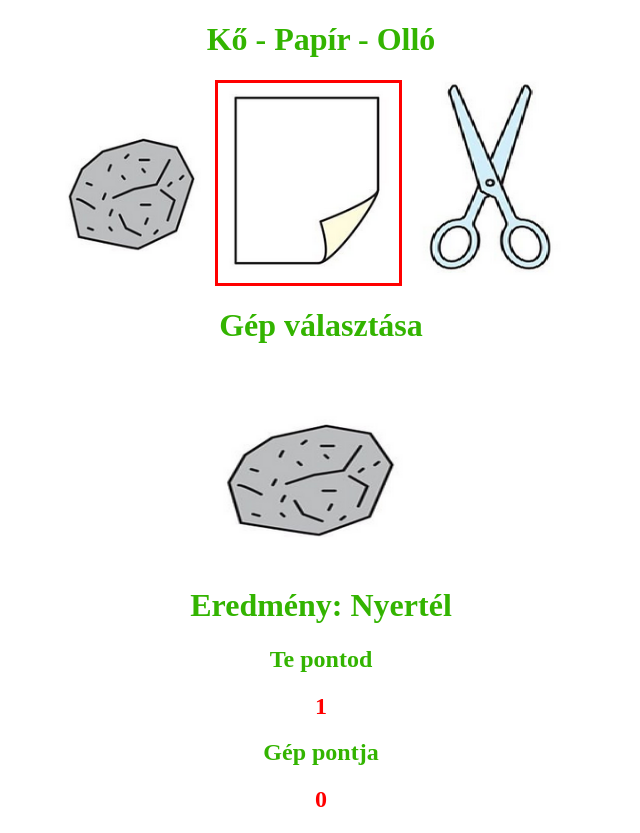
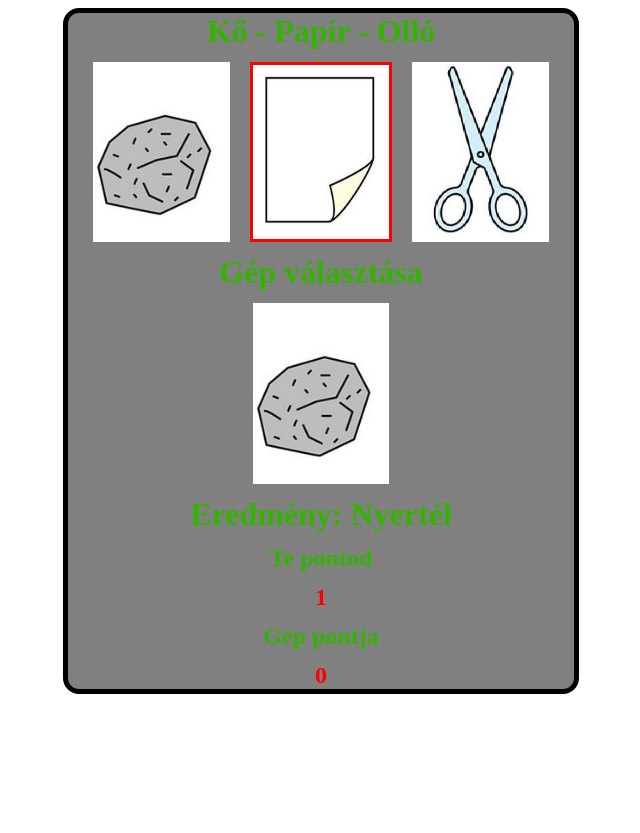
Before and after one commit to n-szilard/ko-papir-ollo, a plain HTML site: page index.html in a window 1280 px wide. Both pictures are taken after a click on the picture 627 px from the left and 179 px from the top of the page. Shown: the whole page, without its empty margins (319-959 px from the left). After the commit the page ends 800 px from the top, so only its background shows below. Drawn offline with Linux system fonts and the light colour scheme.

Commit message:
Reszponzivitás és szépítés css-ben

```diff
--- a/app.js
+++ b/app.js
@@ -36,32 +36,36 @@ function jatek(valasztott) {
     gepValasztottKep.src = "./kepek/" + gepValasztott + ".png"
 
 
-    if (valasztott == gepValasztott) {
-        eredmenyElem.innerHTML = "Eredmény: döntetlen"
-    } else if (valasztott == "ko" && gepValasztott == "papir") {
-        eredmenyElem.innerHTML = "Eredmény: Vesztettél"
-        gepPont++;
-    } else if (valasztott == "ko" && gepValasztott == "ollo") {
-        eredmenyElem.innerHTML = "Eredmény: Nyertél"
-        jatekosPont++;
-    } else if (valasztott == "papir" && gepValasztott == "ko") {
-        eredmenyElem.innerHTML = "Eredmény: Nyertél"
-        jatekosPont++;
-    }  else if (valasztott == "papir" && gepValasztott == "ollo") {
-        eredmenyElem.innerHTML = "Eredmény: Vesztettel"
-        gepPont++;
-    }   else if (valasztott == "ollo" && gepValasztott == "ko") {
-        eredmenyElem.innerHTML = "Eredmény: Vesztettel"
-        gepPont++;
-    }   else if (valasztott == "ollo" && gepValasztott == "papir") {
-        eredmenyElem.innerHTML = "Eredmény: Nyertél"
-        jatekosPont++;
-    }
+    eredmeny(valasztott, gepValasztott, eredmenyElem);
 
     document.getElementById("jatekosPont").innerHTML = jatekosPont;
     document.getElementById("gepPont").innerHTML = gepPont;
 }
 
+function eredmeny(valasztott, gepValasztott, eredmenyElem) {
+    if (valasztott == gepValasztott) {
+        eredmenyElem.innerHTML = "Eredmény: döntetlen";
+    } else if (valasztott == "ko" && gepValasztott == "papir") {
+        eredmenyElem.innerHTML = "Eredmény: Vesztettél" `${jatekosPont}`;
+        gepPont++;
+    } else if (valasztott == "ko" && gepValasztott == "ollo") {
+        eredmenyElem.innerHTML = "Eredmény: Nyertél";
+        jatekosPont++;
+    } else if (valasztott == "papir" && gepValasztott == "ko") {
+        eredmenyElem.innerHTML = "Eredmény: Nyertél";
+        jatekosPont++;
+    } else if (valasztott == "papir" && gepValasztott == "ollo") {
+        eredmenyElem.innerHTML = "Eredmény: Vesztettel";
+        gepPont++;
+    } else if (valasztott == "ollo" && gepValasztott == "ko") {
+        eredmenyElem.innerHTML = "Eredmény: Vesztettel";
+        gepPont++;
+    } else if (valasztott == "ollo" && gepValasztott == "papir") {
+        eredmenyElem.innerHTML = "Eredmény: Nyertél";
+        jatekosPont++;
+    }
+}
+
 function getRandomInt(max) {
     return Math.floor(Math.random() * max);
 }
--- a/index.html
+++ b/index.html
@@ -16,7 +16,7 @@
             <img src="./kepek/ollo.png" id="ollo" class="kep" onclick="ollo()">
         </div>
         <h1>Gép választása</h1>
-        <div class="kepek"><img src="" id="gepValasztas" class="kep"></div>
+        <div class="kepek kozep"><img src="" id="gepValasztas" class="kep"></div>
         <h1 id="eredmeny">Eredmény:</h1>
         <h2>Te pontod</h2>
         <h2 class="pont" id="jatekosPont">0</h2>
--- a/style.css
+++ b/style.css
@@ -1,5 +1,7 @@
 h1, h2 {
     color: #33b400;
+    width: 100%;
+    margin: 0;
 }
 
 .pont {
@@ -7,18 +9,42 @@ h1, h2 {
 }
 
 .container {
-    width: 500px;
+    display: flex;
+    flex-wrap: wrap;
+    justify-content: center;
+    width: 40%;
     margin: auto;
     text-align: center;
+    background-color: gray;
+    border: 5px solid black;
+    border-radius: 16px;
+    row-gap: 12px;
 }
 
 .kep {
     display: block;
-    width: 200px;
-    height: 200px;
+    width: 30%;
 }
 
 .kepek {
     display: flex;
+    flex-wrap: wrap;
+    justify-content: space-between;
+    width: 90%;
+}
+
+.kozep {
     justify-content: center;
 }
+
+@media screen and (max-width: 800px) {
+    .container {
+        width: 70%;
+    }
+}
+
+@media screen and (max-width: 500px) {
+    .container {
+        width: 80%;
+    }
+}
```
